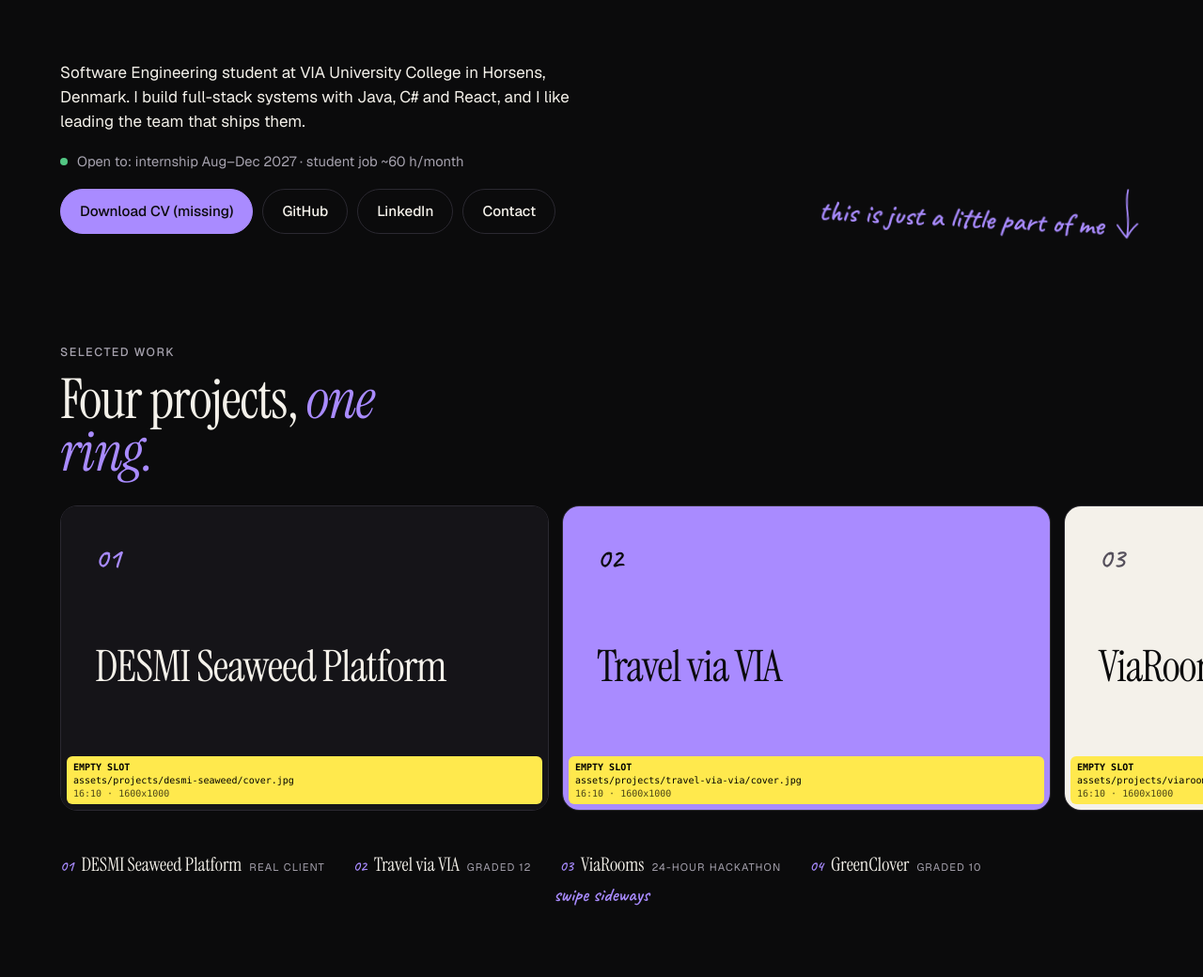
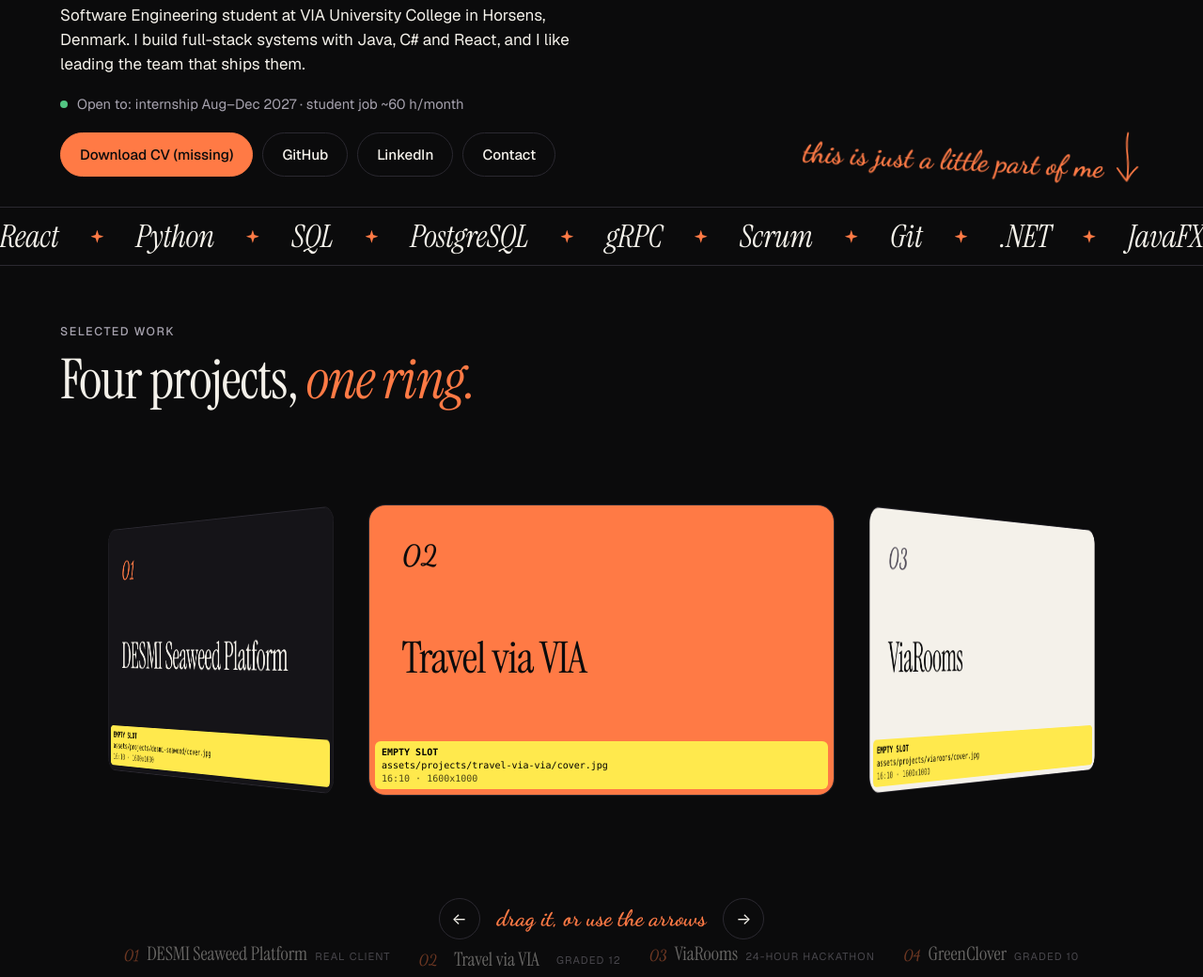
Before and after one commit to monsmce/monsmce.github.io, a plain HTML site: page index.html in a window 1280 px wide. Shown: the part 519-1559 px from the top of the page at 94% size. Drawn offline with Linux system fonts and the light colour scheme; no server answers.

Commit message:
Redesign hero, always-3D project ring, coral palette with switcher, calligraphy fonts
Hero gets an arch portrait slot, spinning availability sticker and skills marquee.
The ring now stays 3D in reduced-motion and narrow screens (arrows, drag, keys).
Colours: coral accent (switch with ?palette=). Fonts: Yellowtail and Dancing Script.

Co-Authored-By: Claude Sonnet 5.5 <noreply@anthropic.com>
Claude-Session: https://claude.ai/code/session_01E2XEpKRyJEkiosi9DVussF

```diff
--- a/css/style.css
+++ b/css/style.css
@@ -6,13 +6,16 @@
 @font-face { font-family: 'Instrument Serif'; src: url('../assets/fonts/instrument-serif-latin-400-normal.woff2') format('woff2'); font-display: swap; }
 @font-face { font-family: 'Instrument Serif'; font-style: italic; src: url('../assets/fonts/instrument-serif-latin-400-italic.woff2') format('woff2'); font-display: swap; }
 @font-face { font-family: 'Geist'; font-weight: 100 900; src: url('../assets/fonts/geist-latin-wght-normal.woff2') format('woff2'); font-display: swap; }
-@font-face { font-family: 'Caveat'; font-weight: 400 700; src: url('../assets/fonts/caveat-latin-wght-normal.woff2') format('woff2'); font-display: swap; }
+@font-face { font-family: 'Dancing Script'; font-weight: 400 700; src: url('../assets/fonts/dancing-script-latin-wght-normal.woff2') format('woff2'); font-display: swap; }
+@font-face { font-family: 'Yellowtail'; src: url('../assets/fonts/yellowtail-latin-400-normal.woff2') format('woff2'); font-display: swap; }
 
 :root {
   --bg: #0B0B0C;        /* page black (the espresso frames melt into this) */
   --fg: #F4F1EA;        /* warm white */
   --muted: #A6A2AE;
-  --accent: #A98BFF;    /* violet */
+  --a1: #FF7A45;        /* ACT 1 accent: warm coral. Energy and friendliness, 7.6:1 on the black */
+  --a2: #7A4A2B;        /* ACT 2 accent: coffee */
+  --accent: var(--a1);
   --on-accent: #0B0B0C;
   --panel: #151418;
   --line: #2B2931;
@@ -20,16 +23,21 @@
 
   --serif: 'Instrument Serif', 'Times New Roman', serif;
   --sans: 'Geist', system-ui, -apple-system, 'Segoe UI', sans-serif;
-  --hand: 'Caveat', 'Comic Sans MS', cursive;
+  --hand: 'Dancing Script', 'Brush Script MT', cursive;   /* notes and captions */
+  --brush: 'Yellowtail', 'Brush Script MT', cursive;      /* big calligraphy moments */
   --nav-h: 56px;
   --pad: clamp(20px, 5vw, 84px);
   --ease: cubic-bezier(.2, .8, .2, 1);
 }
+/* Try other colours: add ?palette=blue (or lime, violet) to the address. Make one permanent by editing --a1/--a2 above. */
+:root[data-palette="blue"]   { --a1: #7FA6FF; --a2: #27479B; }
+:root[data-palette="lime"]   { --a1: #C8F25A; --a2: #3F5F10; }
+:root[data-palette="violet"] { --a1: #A98BFF; --a2: #7A4A2B; }
 .act2, body[data-act="2"] .nav {
+  --accent: var(--a2);
   --bg: #F4EEE3;        /* cream */
   --fg: #17130F;
   --muted: #6E645A;
-  --accent: #7A4A2B;    /* coffee */
   --on-accent: #F4EEE3;
   --panel: #EAE1D2;
   --line: #D6C9B6;
@@ -55,7 +63,8 @@ button { font: inherit; color: inherit; }
 
 .display { font-family: var(--serif); font-weight: 400; line-height: .95; letter-spacing: -.02em; }
 .display em { color: var(--accent); }
-.hand { font-family: var(--hand); font-weight: 600; color: var(--accent); line-height: 1.05; }
+.hand { font-family: var(--hand); font-weight: 700; color: var(--accent); line-height: 1.1; }
+.brush { font-family: var(--brush); font-weight: 400; color: var(--accent); line-height: 1; }
 .eyebrow { font-size: .78rem; letter-spacing: .12em; text-transform: uppercase; color: var(--muted); font-weight: 500; }
 .dot { display: inline-block; width: 8px; height: 8px; border-radius: 50%; background: var(--ok); flex: none; animation: pulse 2.4s ease-in-out infinite; }
 @keyframes pulse { 50% { opacity: .35; } }
@@ -108,12 +117,12 @@ button { font: inherit; color: inherit; }
 
 /* ------------------------------- hero ------------------------------------ */
 .hero { min-height: 100svh; padding: calc(var(--nav-h) + 3vh) var(--pad) 32px; display: flex; flex-direction: column; justify-content: space-between; gap: 32px; }
-.hero h1 { font-size: clamp(3.5rem, 13.4vw, 15rem); }
+.hero h1 { font-size: clamp(3.4rem, 11vw, 13rem); }
 .line { display: block; overflow: hidden; padding: .06em 0 .12em; margin: -.06em 0 -.12em; }
 .hero.revealed .line { overflow: visible; }
 .line-in { display: block; transform: translateY(118%); transition: transform 1.2s var(--ease) calc(.15s + var(--i) * .14s); }
 .ready .line-in { transform: none; }
-.high { position: relative; display: inline-block; font-style: italic; color: var(--accent); transform: translateY(-.07em); transition: transform .5s var(--ease); cursor: default; }
+.high { position: relative; display: inline-block; font-size: 1.2em; margin: 0 .08em; font-style: normal; color: var(--accent); transform: translateY(-.03em); transition: transform .5s var(--ease); cursor: default; }
 .high:hover { transform: translateY(-.24em) rotate(-3deg); }
 .high .doodle { position: absolute; inset: 2% -9% -6%; width: auto; color: var(--fg); }
 .high .doodle path { stroke-width: 2; transition-delay: 1.5s; }
@@ -121,11 +130,25 @@ button { font: inherit; color: inherit; }
 .ready .hero-note { opacity: 1; }
 .hero-note .doodle { display: block; width: 2.2em; height: 1.6em; transform: scaleX(-1) rotate(20deg); margin: 0 0 -.2em -1.6em; }
 .hero-note .doodle path { transition-delay: calc(2.1s + var(--i) * .3s); }
-.hero-hi { display: inline-flex; align-items: center; gap: .25em; font-size: clamp(2.6rem, 5.6vw, 5.6rem); rotate: -6deg; margin: 0 0 .1em .2em; cursor: default; user-select: none; }
+.hero-hi { display: inline-flex; align-items: center; gap: .25em; font-size: clamp(3.4rem, 7vw, 7rem); rotate: -6deg; margin: 0 0 .1em .2em; cursor: default; user-select: none; }
 .hero-hi span span { display: inline-block; animation: pop .55s var(--ease) both, wave 1.8s ease-in-out infinite; animation-delay: calc(.9s + var(--i, 0) * .1s), calc(1.8s + var(--i, 0) * .12s); }
 .hero-hi .extra { animation: pop .25s var(--ease) both; }
 .hero-hi .doodle { width: .9em; height: .9em; }
 .hero-hi .doodle path { transition-delay: calc(1.6s + var(--i) * .2s); }
+/* hero art: arch portrait + spinning sticker */
+.hero { position: relative; }
+.hero-art { position: absolute; right: var(--pad); top: calc(var(--nav-h) + 4vh); width: clamp(190px, 19vw, 300px); }
+.hero-portrait { width: 100%; aspect-ratio: 3 / 4; border-radius: 999px 999px 22px 22px; opacity: 0; translate: 0 40px; transition: opacity 1s .9s, translate 1.1s var(--ease) .9s; }
+.ready .hero-portrait { opacity: 1; translate: 0 0; }
+.badge-spin { position: absolute; left: -22%; bottom: -8%; width: 46%; aspect-ratio: 1; color: var(--accent); animation: spin 18s linear infinite; }
+.badge-spin svg { width: 100%; height: 100%; }
+.badge-text { font: 600 17px var(--sans); letter-spacing: .08em; fill: var(--on-accent); }
+.badge-star { color: var(--on-accent); }
+@keyframes spin { to { rotate: 360deg; } }
+.marquee { overflow: hidden; margin: 0 calc(var(--pad) * -1); border-block: 1px solid var(--line); padding: 14px 0; }
+.marquee-track { display: flex; width: max-content; align-items: center; gap: 34px; padding-left: 34px; animation: marquee 46s linear infinite; font: italic 400 clamp(1.5rem, 2.6vw, 2.4rem)/1 var(--serif); letter-spacing: -.01em; white-space: nowrap; }
+.marquee-track i { width: 14px; height: 14px; background: var(--accent); flex: none; clip-path: polygon(50% 0, 62% 38%, 100% 50%, 62% 62%, 50% 100%, 38% 62%, 0 50%, 38% 38%); }
+@keyframes marquee { to { translate: -50% 0; } }
 @keyframes pop { from { opacity: 0; transform: translateY(.5em) scale(.4) rotate(-20deg); } }
 @keyframes wave { 0%, 60%, 100% { translate: 0 0; } 30% { translate: 0 -.14em; } }
 .hero-foot { display: flex; justify-content: space-between; align-items: flex-end; gap: 32px; }
@@ -137,9 +160,9 @@ button { font: inherit; color: inherit; }
 .hero-hint .doodle path { transition-delay: calc(2.4s + var(--i) * .3s); }
 
 /* ----------------------------- carousel ---------------------------------- */
-.carousel { height: 100vh; padding: calc(var(--nav-h) + 28px) var(--pad) 22px; display: grid; grid-template-rows: auto 1fr auto auto; overflow: hidden; }
+.carousel { height: 100vh; min-height: 640px; padding: calc(var(--nav-h) + 28px) var(--pad) 22px; display: grid; grid-template-rows: auto 1fr auto auto; overflow: hidden; }
 .carousel .sec-head { margin: 0; }
-.carousel .sec-head h2 { font-size: clamp(2.2rem, 4.6vw, 4.6rem); }
+.carousel .sec-head h2 { font-size: clamp(2.2rem, 4.6vw, 4.6rem); max-width: none; }
 .stage { position: relative; perspective: 1700px; --w: min(42vw, 62vh, 600px); --r: calc(var(--w) * 1.32); }
 .ring { position: absolute; inset: 0; transform-style: preserve-3d; transform: translateZ(calc(var(--r) * -1)) rotateY(var(--rot, 0deg)); }
 .ring-card { position: absolute; left: 50%; top: 50%; width: var(--w); aspect-ratio: 16 / 10; margin: calc(var(--w) * -.3125) 0 0 calc(var(--w) * -.5); transform: rotateY(calc(var(--i) * 45deg)) translateZ(var(--r)); backface-visibility: hidden; border-radius: 18px; overflow: hidden; border: 1px solid var(--line); text-decoration: none; }
@@ -147,7 +170,7 @@ button { font: inherit; color: inherit; }
 .cover { position: absolute; inset: 0; padding: 7%; display: flex; flex-direction: column; justify-content: space-between; background: var(--panel); }
 .cover strong { font: 400 clamp(1.6rem, 3.6vw, 3.4rem)/.95 var(--serif); letter-spacing: -.02em; }
 .cover span { color: var(--muted); font-size: .8rem; }
-.cover .cover-n { color: var(--accent); font: 600 1.9rem var(--hand); }
+.cover .cover-n { color: var(--accent); font: 700 1.9rem var(--hand); }
 .ring-card:nth-child(4n+2) .cover { background: var(--accent); color: var(--on-accent); }
 .ring-card:nth-child(4n+2) .cover span { color: var(--on-accent); }
 .ring-card:nth-child(4n+3) .cover { background: var(--fg); color: var(--bg); }
@@ -156,13 +179,15 @@ button { font: inherit; color: inherit; }
 .ring-index a { display: flex; align-items: baseline; gap: 8px; text-decoration: none; opacity: .4; transition: opacity .3s; font-family: var(--serif); font-size: 1.25rem; }
 .ring-index a span { font: 600 1rem var(--hand); color: var(--accent); }
 .ring-index a small { font: .7rem var(--sans); color: var(--muted); text-transform: uppercase; letter-spacing: .1em; }
-.ring-index .on a, .ring-index a:hover, .plain .ring-index a { opacity: 1; }
-.ring-hint { text-align: center; font-size: 1.3rem; margin-top: 6px; }
-.plain .carousel { height: auto; display: block; padding-bottom: 60px; }
-.plain .stage { perspective: none; margin: 28px calc(var(--pad) * -1); }
-.plain .ring { position: static; transform: none; display: flex; gap: 14px; overflow-x: auto; scroll-snap-type: x mandatory; padding: 0 var(--pad) 14px; }
-.plain .ring-card { position: static; margin: 0; transform: none; flex: none; width: min(78vw, 520px); scroll-snap-align: center; }
-.plain .ring-index { justify-content: flex-start; }
+.ring-index .on a, .ring-index a:hover,
+.ring-nav { display: flex; justify-content: center; align-items: center; gap: 18px; margin-top: 6px; }
+.ring-hint { text-align: center; font-size: 1.5rem; }
+.ring-btn { width: 44px; height: 44px; border-radius: 50%; border: 1px solid var(--line); background: none; cursor: pointer; transition: background .2s, color .2s; }
+.ring-btn:hover { background: var(--accent); color: var(--on-accent); }
+.ring-free { height: calc(100svh - var(--nav-h)); padding-top: 28px; }
+.ring-free .ring { transition: transform 1s var(--ease); }
+.ring-free .stage { cursor: grab; touch-action: pan-y; user-select: none; }
+@media (max-width: 900px) { .stage { --w: min(70vw, 46vh); } .ring-card { border-radius: 12px; } .ring-free { height: auto; overflow: visible; padding-bottom: 50px; } .ring-free .stage { height: 330px; } }
 
 /* ----------------------------- projects ---------------------------------- */
 .project { display: grid; grid-template-columns: minmax(0, 5fr) minmax(0, 6fr); gap: clamp(32px, 7vw, 110px); align-items: center; padding: clamp(60px, 11vh, 150px) 0; border-top: 1px solid var(--line); }
@@ -189,14 +214,14 @@ button { font: inherit; color: inherit; }
 .ui { position: absolute; inset: 0; display: flex; flex-direction: column; background: #131217; color: #F4F1EA; }
 .ui-bar { height: 9%; min-height: 10px; display: flex; align-items: center; gap: 1.4cqw; padding: 0 3cqw; border-bottom: 1px solid #2B2931; }
 .ui-bar i { width: 1.6cqw; height: 1.6cqw; border-radius: 50%; background: #3A3841; }
-.ui-bar i:first-child { background: #A98BFF; }
+.ui-bar i:first-child { background: var(--accent); }
 .ui-body { padding: 6cqw; display: grid; gap: 3.5cqw; align-content: start; }
 .ui-body strong { font: 400 8cqw/1 var(--serif); }
 .ui-line { height: 1.6cqw; width: 70%; background: #2B2931; border-radius: 99px; }
 .ui-line.short { width: 42%; }
 .ui-blocks { display: grid; grid-template-columns: repeat(3, 1fr); gap: 3cqw; margin-top: 2cqw; }
 .ui-blocks i { aspect-ratio: 4 / 3; background: #23212A; border-radius: 1.6cqw; }
-.ui-blocks i:first-child { background: #A98BFF; }
+.ui-blocks i:first-child { background: var(--accent); }
 .phone .ui-body strong { font-size: 15cqw; }
 .phone .ui-blocks { grid-template-columns: 1fr; }
 .phone .ui-blocks i { aspect-ratio: 16 / 9; }
@@ -384,6 +409,8 @@ button { font: inherit; color: inherit; }
 /* ------------------------------ responsive ------------------------------- */
 @media (max-width: 900px) {
   body { font-size: 16px; }
+  .hero-art { position: relative; right: auto; top: auto; width: min(58vw, 240px); margin: 6px 0 6px 18px; }
+  .hero h1 { font-size: clamp(3.2rem, 15vw, 6rem); }
   .hero-foot { flex-direction: column; align-items: flex-start; }
   .hero-note { display: block; margin: .6em 0 0 2em; }
   .project, .arch-grid, .xp-cols, .layer, .quotes { grid-template-columns: minmax(0, 1fr); }
@@ -402,4 +429,5 @@ button { font: inherit; color: inherit; }
   .line-in { transform: none; }
   .doodle path { stroke-dashoffset: 0; }
   .wire::before { transform: none; }
+  .hero-portrait { opacity: 1; translate: 0 0; }
 }
--- a/js/content.js
+++ b/js/content.js
@@ -31,6 +31,9 @@ export const hero = {
   intro:
     'Software Engineering student at VIA University College in Horsens, Denmark. I build full-stack systems with Java, C# and React, and I like leading the team that ships them.',
   scrollHint: 'this is just a little part of me',
+  portrait: { src: 'assets/brand/portrait.jpg', alt: '' }, // TODO: a photo of you, 3:4. Empty = coloured arch with a smiley.
+  badge: 'open to work · internship 2027 · student job · ',
+  marquee: ['Java', 'C#', 'React', 'Python', 'SQL', 'PostgreSQL', 'gRPC', 'Scrum', 'Git', '.NET', 'JavaFX', 'TypeScript (soon)'],
 };
 
 /* ------------------------------ PROJECTS --------------------------------- */
@@ -291,6 +294,7 @@ export function mediaSlots() {
   const add = (path, ratio, type, what) => s.push({ path, ratio, type, what });
   add('assets/brand/social-preview.png', '1200x630', 'image', 'Link preview image');
   add('assets/brand/favicon.png', '512x512', 'image', 'Favicon');
+  add(hero.portrait.src, '3:4, 1200x1600', 'image', 'Hero portrait in the arch frame');
   add(site.links.cv, 'PDF', 'document', 'Latest CV (required before launch)');
   for (const p of projects) {
     const d = `assets/projects/${p.slug}`;
--- a/js/main.js
+++ b/js/main.js
@@ -14,6 +14,9 @@ import { keysSection } from './sections/keys.js';
 const root = document.documentElement;
 root.classList.toggle('plain', PLAIN);
 root.classList.toggle('dev', DEV);
+// Try colours: add ?palette=coral | blue | lime | violet to the address.
+const pal = new URLSearchParams(location.search).get('palette');
+if (pal) root.dataset.palette = pal;
 if (window.gsap) gsap.registerPlugin(ScrollTrigger);
 
 /* ------------------------------- nav ------------------------------------- */
--- a/js/sections/carousel.js
+++ b/js/sections/carousel.js
@@ -1,4 +1,4 @@
-import { h, slot, PLAIN } from '../util.js';
+import { h, slot, PLAIN, REDUCED } from '../util.js';
 import { projects } from '../content.js';
 
 const STEP = 45; // degrees between cards (8 cards on the ring)
@@ -12,27 +12,55 @@ const cover = (p, i) =>
 
 export function carousel(root) {
   const n = projects.length;
-  const list = PLAIN ? projects : [...projects, ...projects]; // repeat to close the ring
+  const list = [...projects, ...projects]; // repeated so the ring closes: 8 cards
   const cards = list.map((p, i) =>
     h('a.ring-card', { href: `#p-${p.slug}`, style: `--i:${i}`, 'aria-hidden': i >= n ? 'true' : null, tabindex: i >= n ? '-1' : null, 'aria-label': p.title },
       slot({ src: `assets/projects/${p.slug}/cover.jpg`, alt: `${p.title} screenshot`, ratio: '16:10 · 1600x1000', fallback: cover(p, i % n) })
     )
   );
   const ring = h('div.ring', {}, cards);
-  const stage = h('div.stage', {}, ring);
+  const stage = h('div.stage', { role: 'group', 'aria-label': 'Project ring' }, ring);
   const index = projects.map((p, i) =>
     h('li', {}, h('a', { href: `#p-${p.slug}` }, h('span', {}, String(i + 1).padStart(2, '0')), p.title, h('small', {}, p.tag)))
   );
+  const setActive = (k) => index.forEach((li, i) => li.classList.toggle('on', i === k));
+  setActive(0);
+
+  const hint = h('p.ring-hint.hand', {}, PLAIN ? 'drag it, or use the arrows' : 'keep scrolling, it spins');
+  const nav = [hint];
+
+  if (PLAIN) {
+    // Always 3D. Without scroll-pinning the ring is turned by arrows, drag and keys.
+    root.classList.add('ring-free');
+    let cur = 0, timer;
+    const apply = () => { ring.style.setProperty('--rot', -cur * STEP + 'deg'); setActive(((cur % n) + n) % n); };
+    const step = (d) => { cur += d; apply(); };
+    const btn = (label, d, t) => h('button.ring-btn', { type: 'button', 'aria-label': label, onclick: () => step(d) }, t);
+    nav.unshift(btn('Previous project', -1, '←'));
+    nav.push(btn('Next project', 1, '→'));
+    let x0 = null;
+    stage.addEventListener('pointerdown', (e) => { x0 = e.clientX; });
+    stage.addEventListener('pointerup', (e) => { if (x0 != null && Math.abs(e.clientX - x0) > 40) step(e.clientX < x0 ? 1 : -1); x0 = null; });
+    stage.addEventListener('dragstart', (e) => e.preventDefault());
+    root.addEventListener('keydown', (e) => { if (e.key === 'ArrowLeft') step(-1); if (e.key === 'ArrowRight') step(1); });
+    if (!REDUCED) {
+      const play = () => { clearInterval(timer); timer = setInterval(() => step(1), 3600); };
+      root.addEventListener('pointerenter', () => clearInterval(timer));
+      root.addEventListener('pointerleave', play);
+      root.addEventListener('focusin', () => clearInterval(timer));
+      play();
+    }
+    apply();
+  }
+
   root.append(
     h('header.sec-head', {}, h('p.eyebrow', {}, 'Selected work'), h('h2.display', {}, 'Four projects, ', h('em', {}, 'one ring.'))),
     stage,
-    h('ol.ring-index', {}, index),
-    h('p.ring-hint.hand', {}, PLAIN ? 'swipe sideways' : 'keep scrolling, it spins')
+    h('div.ring-nav', {}, nav),
+    h('ol.ring-index', {}, index)
   );
   if (PLAIN) return;
 
-  const setActive = (k) => index.forEach((li, i) => li.classList.toggle('on', i === k));
-  setActive(0);
   const state = { rot: 0 };
   gsap.to(state, {
     rot: -(n - 1) * STEP,
--- a/js/sections/hero.js
+++ b/js/sections/hero.js
@@ -1,10 +1,12 @@
-import { h, doodle, exists, DEV } from '../util.js';
+import { h, slot, doodle, exists, DEV } from '../util.js';
 import { hero as c, site } from '../content.js';
+
+const star = '<path d="M100 62v76M62 100h76M73 73l54 54M127 73l-54 54" stroke="currentColor" stroke-width="9" stroke-linecap="round"/>';
 
 export function hero(root) {
   // "hiii!" — hover it and it gets more excited.
   const letters = h('span', { 'aria-hidden': 'true', translate: 'no' }, [...c.hi].map((ch, i) => h('span', { style: `--i:${i}` }, ch)));
-  const hi = h('p.hero-hi.hand', {}, h('span.sr', {}, 'Hi!'), letters, doodle('smiley'));
+  const hi = h('p.hero-hi.brush', {}, h('span.sr', {}, 'Hi!'), letters, doodle('smiley'));
   let timer;
   hi.addEventListener('pointerenter', () => {
     timer = setInterval(() => {
@@ -17,7 +19,7 @@ export function hero(root) {
   const line = (text, i) => {
     const m = text.match(/^(.*)\{(.+)\}(.*)$/);
     const inner = m
-      ? [m[1], h('em.high', {}, m[2], doodle('circle')), m[3], h('span.hero-note.hand', {}, doodle('arrow'), c.note)]
+      ? [m[1], h('em.high.brush', {}, m[2], doodle('circle')), m[3], h('span.hero-note.hand', {}, doodle('arrow'), c.note)]
       : [text];
     return h('span.line', { style: `--i:${i}` }, h('span.line-in', {}, inner));
   };
@@ -25,11 +27,21 @@ export function hero(root) {
   const cv = h('a.btn.btn-solid', { href: site.links.cv, target: '_blank', rel: 'noopener' }, 'Download CV');
   exists(site.links.cv).then((ok) => { if (!ok) DEV ? cv.append(' (missing)') : cv.remove(); });
 
+  // Arch portrait with a spinning "open to work" sticker. Empty slot = coloured arch with a smiley.
+  const art = h('div.hero-art', {},
+    slot({ src: c.portrait.src, alt: c.portrait.alt, ratio: '3:4 · 1200x1600', cls: 'arch hero-portrait', fallback: h('span.arch-fill', {}, doodle('smiley')) }),
+    h('div.badge-spin', { 'aria-hidden': 'true', html: `<svg viewBox="0 0 200 200"><defs><path id="bc" d="M100 100m-80 0a80 80 0 1 1 160 0a80 80 0 1 1-160 0"/></defs><circle cx="100" cy="100" r="98" fill="currentColor"/><text class="badge-text"><textPath href="#bc" textLength="498" lengthAdjust="spacing">${c.badge.toUpperCase()}</textPath></text><g class="badge-star">${star}</g></svg>` })
+  );
+
+  const sep = () => h('i');
+  const words = [...c.marquee, ...c.marquee].flatMap((w) => [h('span', {}, w), sep()]);
+
   root.append(
     h('div.hero-main', {},
       hi,
       h('h1.display', {}, c.lines.map(line))
     ),
+    art,
     h('div.hero-foot', {},
       h('div.hero-intro', {},
         h('p', {}, c.intro),
@@ -42,7 +54,8 @@ export function hero(root) {
         )
       ),
       h('p.hero-hint.hand', {}, c.scrollHint, doodle('down'))
-    )
+    ),
+    h('div.marquee', { 'aria-hidden': 'true' }, h('div.marquee-track', {}, words))
   );
   setTimeout(() => root.classList.add('revealed'), 1900);
 }
```
Also changed, not shown: assets/brand/favicon.png, assets/brand/social-preview.png, assets/fonts/caveat-latin-wght-normal.woff2 (deleted), assets/fonts/dancing-script-latin-wght-normal.woff2 (added), assets/fonts/yellowtail-latin-400-normal.woff2 (added), 2 other files.
